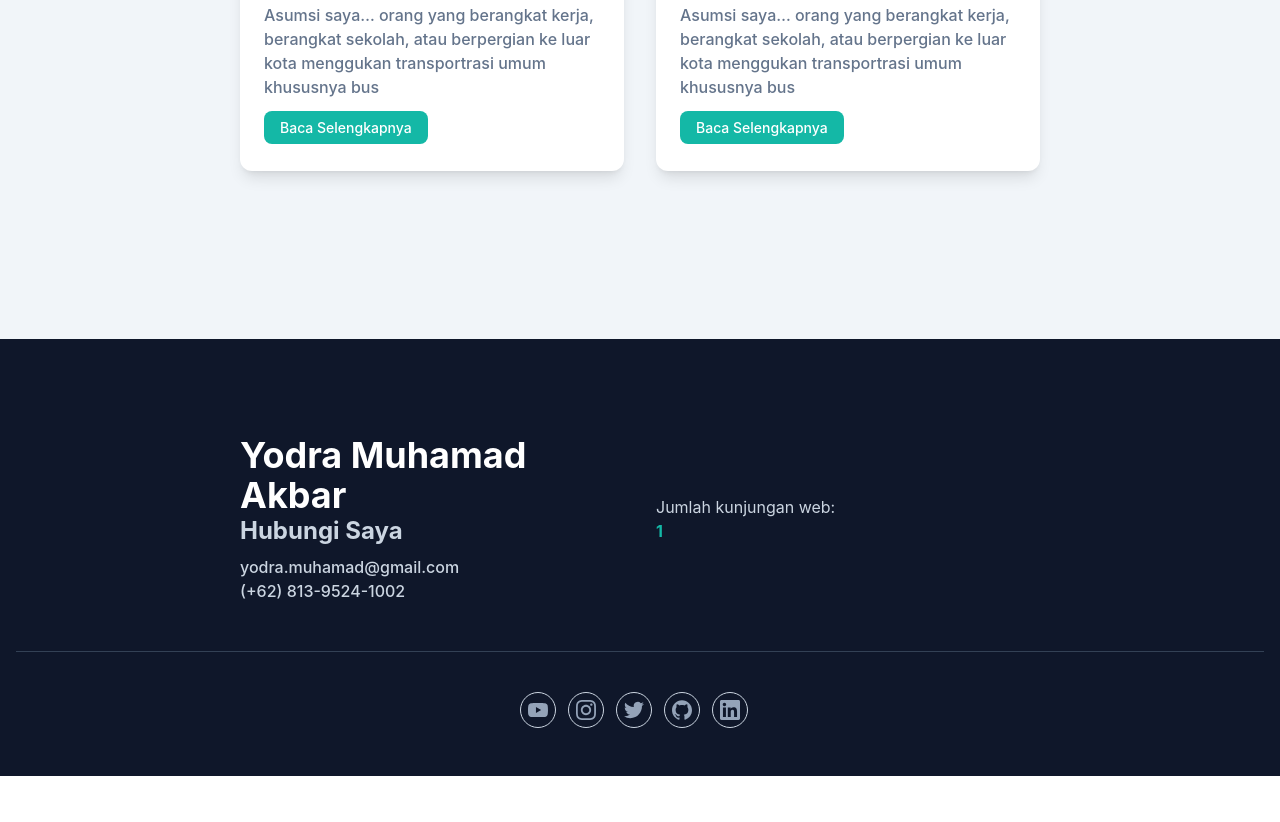
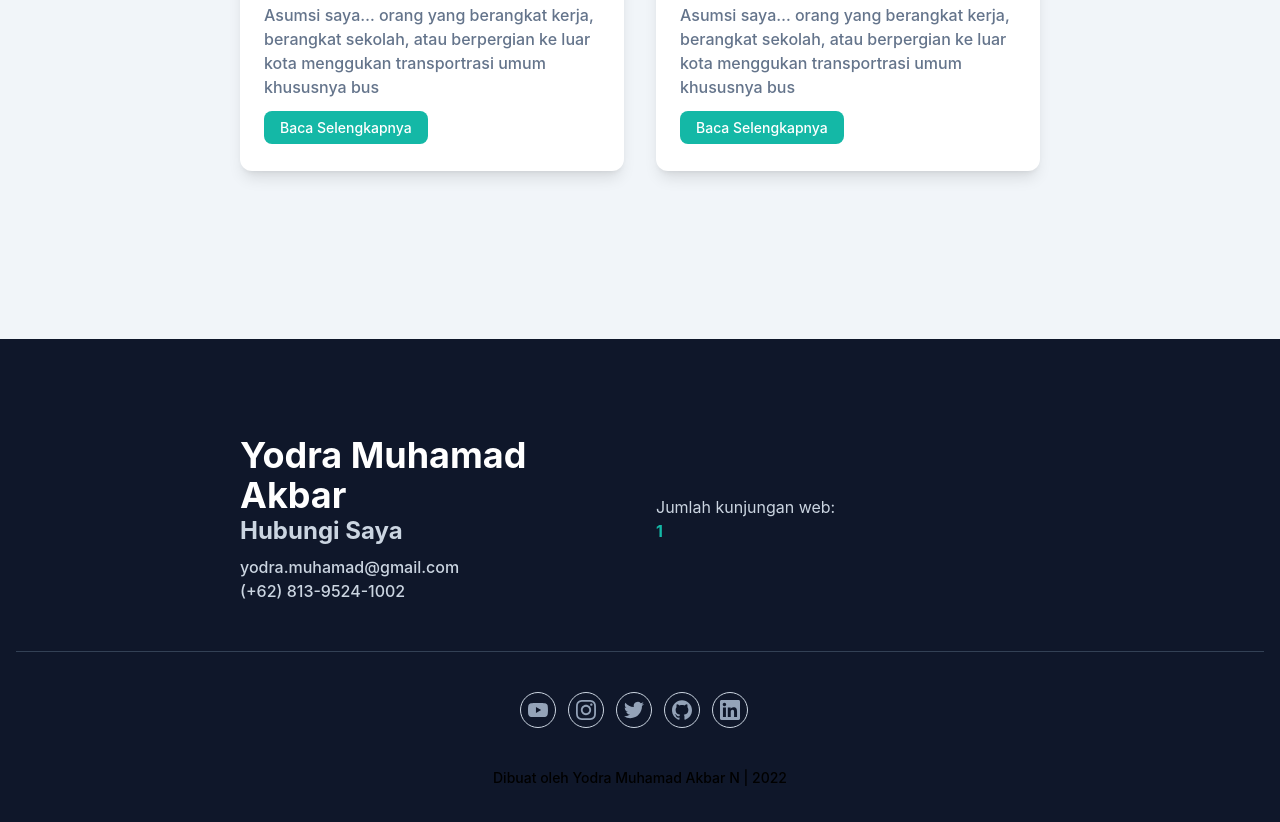
Before and after one commit to yodraMuhammad/portfolio, a website: page index.html in a window 1280 px wide. Shown: the part 3331-4153 px from the top of the page. Before the commit the page ends 4107 px from the top, so only its background shows below. Drawn offline with Linux system fonts and the light colour scheme.

Commit message:
Update index.html

```diff
--- a/index.html
+++ b/index.html
@@ -252,6 +252,7 @@
                     </a>
                 </div>
             </div>
+            <p class="font-medium text-sm text-slate-500 text-center mt-10">Dibuat oleh Yodra Muhamad Akbar N | 2022</p>
         </div>
     </div>
     <script src="dist/js/script.js"></script>
```
